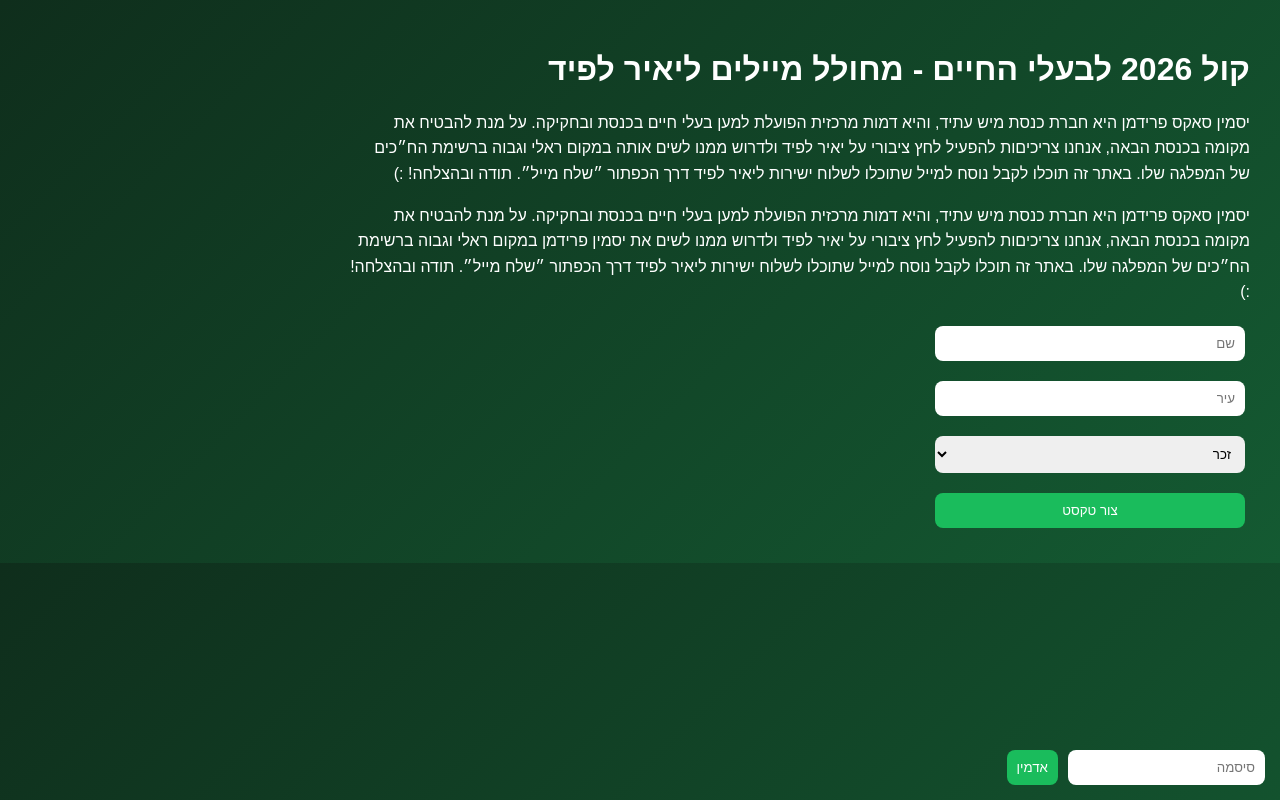
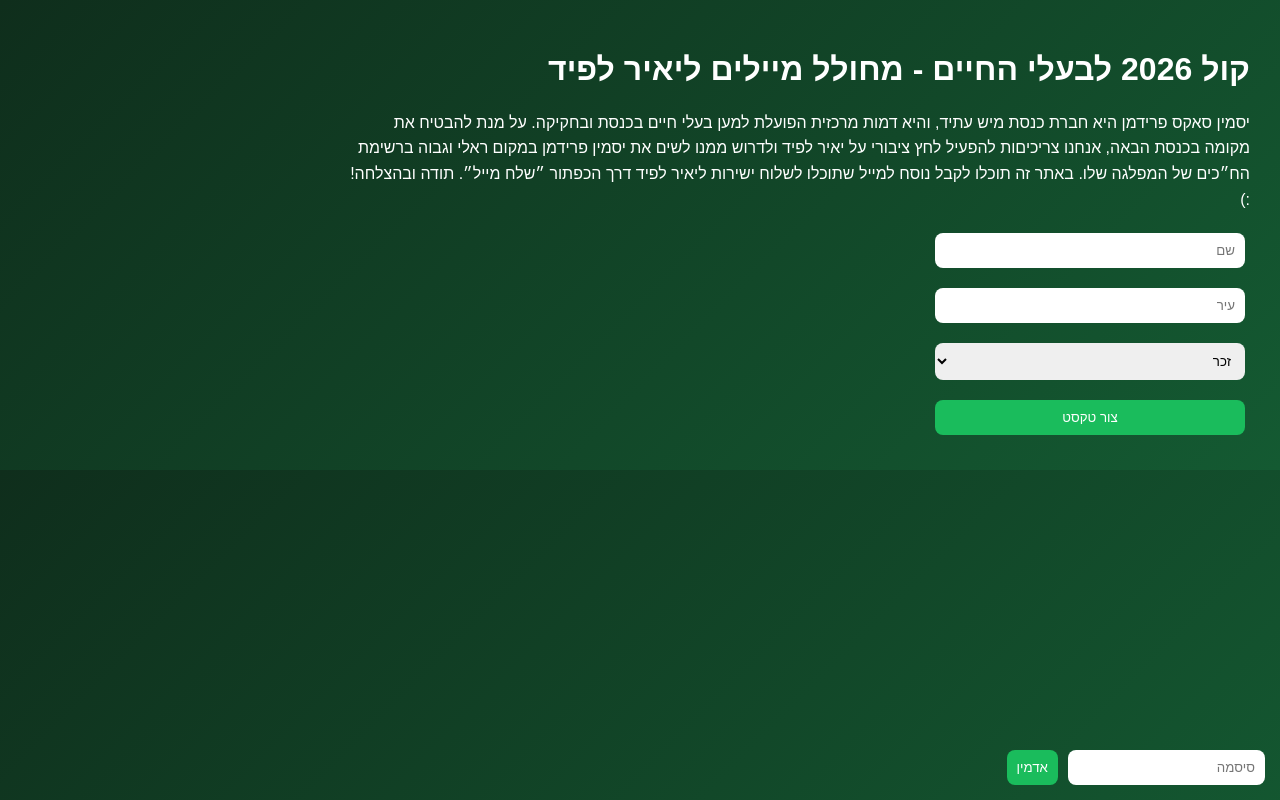
Before and after one commit to omershapiraadvocate/jasmin-email-generator, a Next.js app: page / in a window 1280 px wide. Built offline with nearby package versions, Linux system fonts and the light colour scheme.

Commit message:
update site

```diff
--- a/app/page.tsx
+++ b/app/page.tsx
@@ -97,11 +97,7 @@
 
       <h1>קול 2026 לבעלי החיים - מחולל מיילים ליאיר לפיד</h1>
 
-      <p style={{ maxWidth: 900, lineHeight: 1.6 }}>
-        יסמין סאקס פרידמן היא חברת כנסת מיש עתיד, והיא דמות מרכזית הפועלת למען בעלי חיים בכנסת ובחקיקה. על מנת להבטיח את מקומה בכנסת הבאה, אנחנו צריכיםות להפעיל לחץ ציבורי על יאיר לפיד ולדרוש ממנו לשים אותה במקום ראלי וגבוה ברשימת הח״כים של המפלגה שלו. באתר זה תוכלו לקבל נוסח למייל שתוכלו לשלוח ישירות ליאיר לפיד דרך הכפתור ״שלח מייל״. תודה ובהצלחה! :)
-      </p>
-
-      {/* תת כותרת */}
+      {/* 🟢 תת־כותרת יחידה בלבד (אין יותר כפילות) */}
       <p style={{ maxWidth: 900, lineHeight: 1.6 }}>
         יסמין סאקס פרידמן היא חברת כנסת מיש עתיד, והיא דמות מרכזית הפועלת למען בעלי חיים בכנסת ובחקיקה. על מנת להבטיח את מקומה בכנסת הבאה, אנחנו צריכיםות להפעיל לחץ ציבורי על יאיר לפיד ולדרוש ממנו לשים את יסמין פרידמן במקום ראלי וגבוה ברשימת הח״כים של המפלגה שלו. באתר זה תוכלו לקבל נוסח למייל שתוכלו לשלוח ישירות ליאיר לפיד דרך הכפתור ״שלח מייל״. תודה ובהצלחה! :)
       </p>
@@ -122,7 +118,6 @@
       {result && (
         <div style={{ marginTop: 20, whiteSpace: "pre-wrap" }}>
           {result}
-
           <br />
 
           <button onClick={sendEmail}>שלח מייל</button>
```
